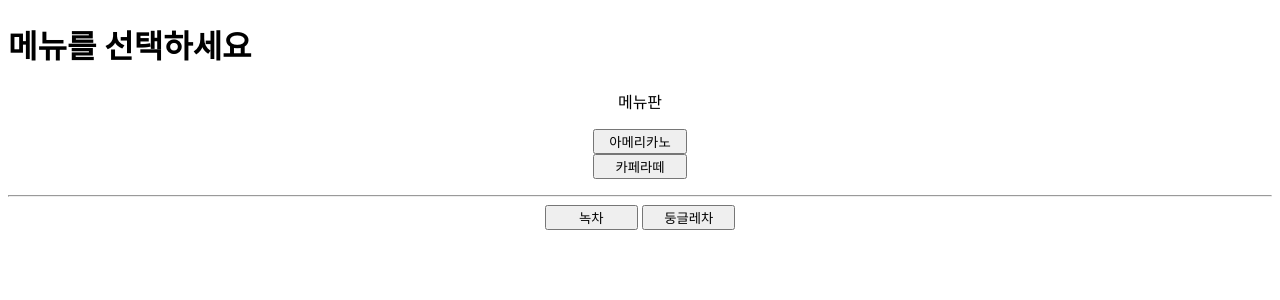
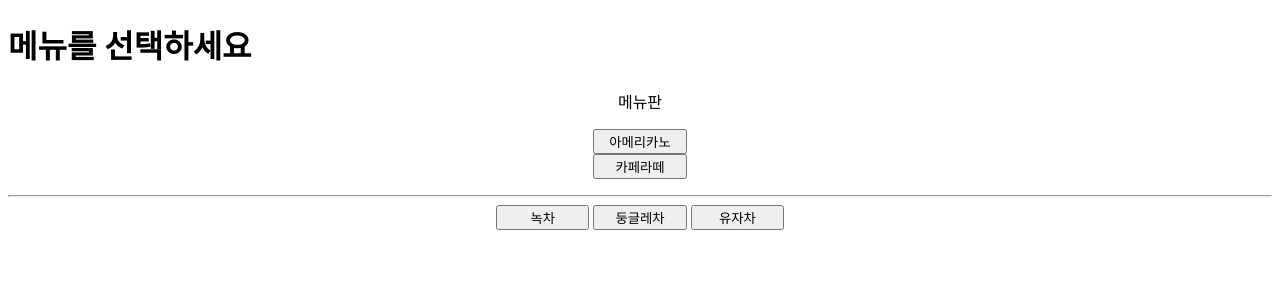
Before and after one commit to larklaon/david, a Flask app: page /menu in a window 1280 px wide. Shown: the top 300 px of the page. Run offline with Flask 3, Linux system fonts and the light colour scheme.

Commit message:
유자차 추가

```diff
--- a/david/templates/menu.html
+++ b/david/templates/menu.html
@@ -12,6 +12,7 @@
   </p><hr>
   <button name="menu2" style="width:70pt;">녹차</button>
   <button name="menu2" style="width:70pt;">둥글레차</button>
+  <button name="menu3" style="width:70pt;">유자차</button>
   </div>
 </body>
 </html>
```
